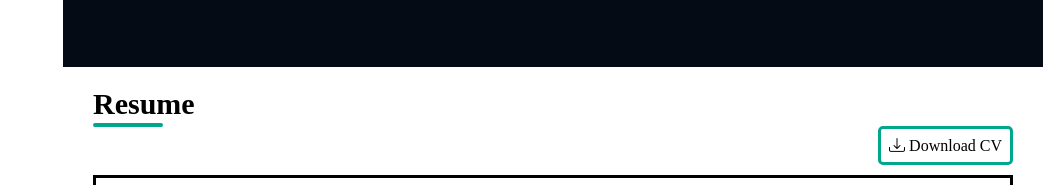
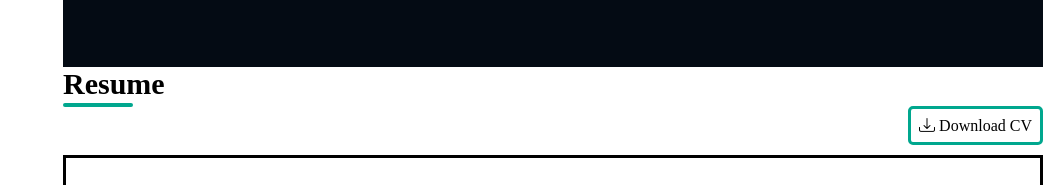
Before and after one commit to vikasjamkar/Bio, a website: page index.html in a window 1280 px wide. Shown: the part 1730-1915 px from the top of the page, without its empty margins (237-1280 px from the left). Drawn offline with nearby package versions, Linux system fonts and the light colour scheme.

Commit message:
Update style.css

```diff
--- a/src/style.css
+++ b/src/style.css
@@ -365,7 +365,7 @@ main{
 /* Resume  section start */
 #resume{
 	margin-left: 300px;
-	padding: 20px 30px;
+
 
 
 }
```
